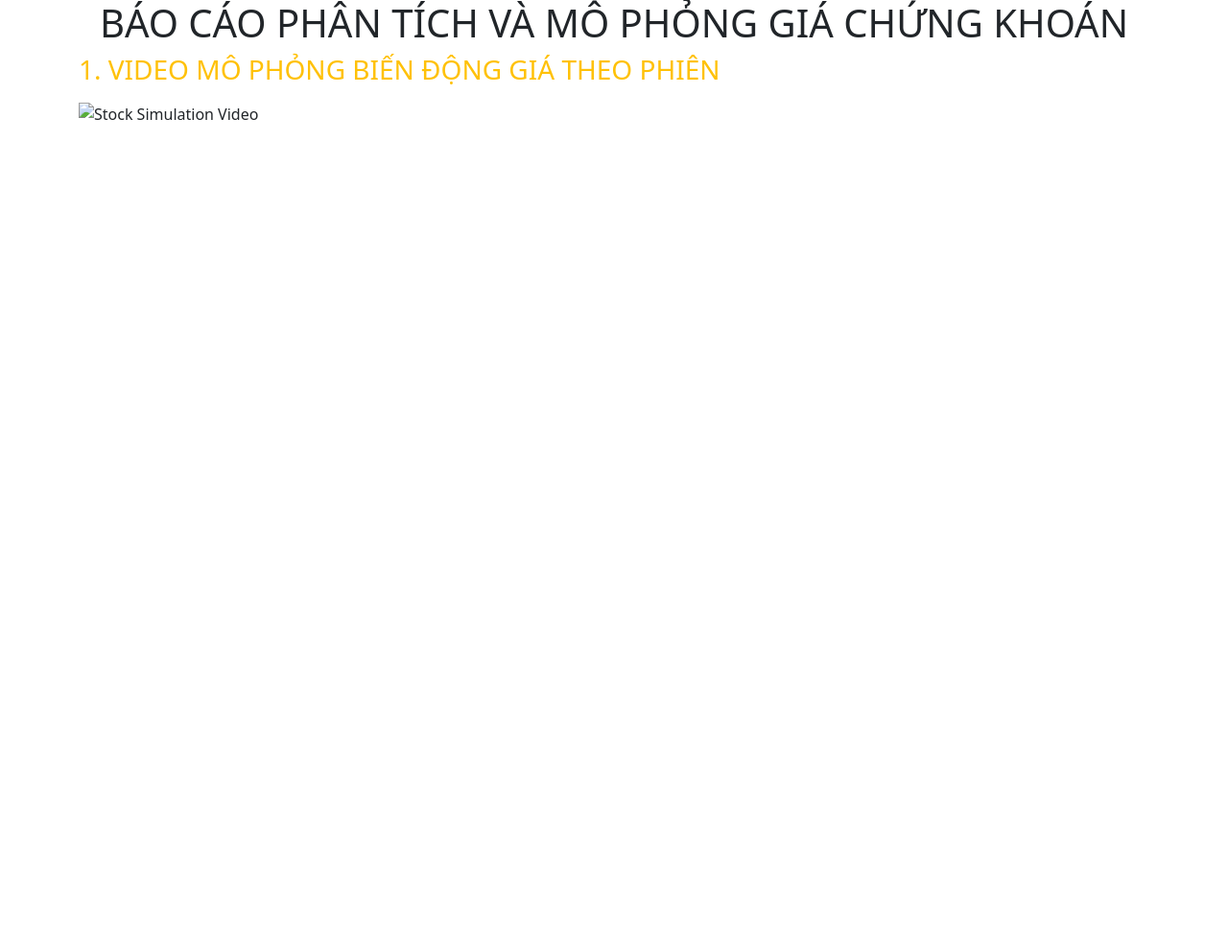
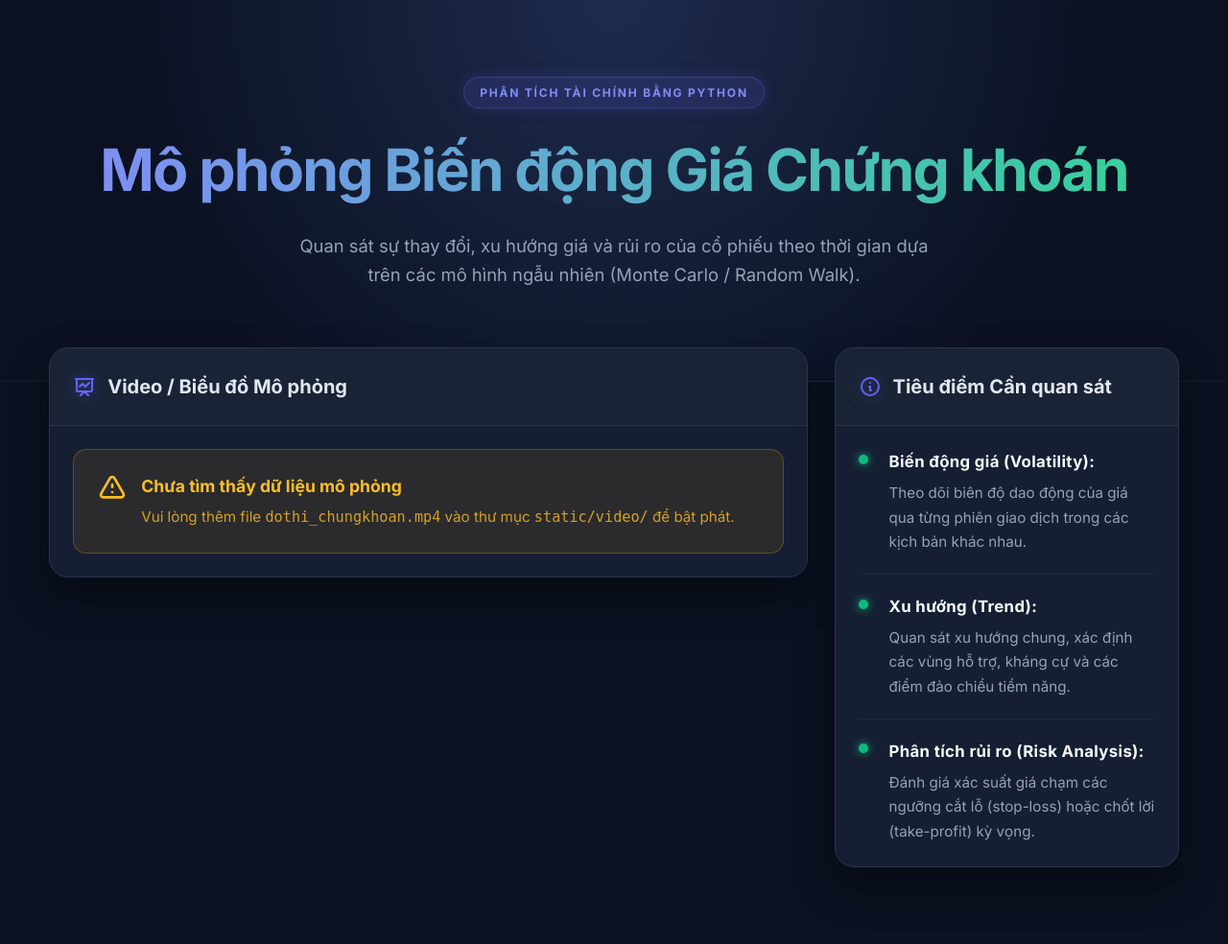
Before and after one commit to phucdu-pnj/gkipython, a FastAPI app: template templates/index.html in a window 1280 px wide. Shown: the whole page at 96% size. Before the commit the page ends 125 px from the top, so only its background shows below. Run offline with FastAPI, Linux system fonts and the light colour scheme; the template is opened without the code that fills it, so the values that code supplies are empty.

Commit message:
Update index.html

```diff
--- a/templates/index.html
+++ b/templates/index.html
@@ -1,28 +1,93 @@
 <!DOCTYPE html>
 <html lang="vi">
-    <head>
-        <meta charset="UTF-8">
-        <title>Báo Cáo Phân Tích & Mô Phỏng Chứng Khoán</title>
-        <link rel="stylesheet" href="https://cdn.jsdelivr.net/npm/bootstrap@5.3.0/dist/css/bootstrap.min.css">
-        <link ref="stylesheet" href="{{ url_for('static', filename='css/style.css')}}">
-    </head>
-    <body>
-        <div class="container">
-            <h1 class="text-center header-title">BÁO CÁO PHÂN TÍCH VÀ MÔ PHỎNG GIÁ CHỨNG KHOÁN</h1>
+<head>
+    <meta charset="utf-8">
+    <meta name="viewport" content="width=device-width, initial-scale=1">
+    <meta name="description" content="Mô phỏng biến động giá của một mã chứng khoán bằng Python">
+    <title>Mô phỏng Giá Chứng Khoán</title>
 
-            <!--1. VIDEO ANIMATION-->
-            <div class="card-custom">
-                <h3 class="text-warning mb-3">1. VIDEO MÔ PHỎNG BIẾN ĐỘNG GIÁ THEO PHIÊN</h3>
-                <div class="video-box">
-                    <img src="{{ data.video_url }}" alt="Stock Simulation Video">
+    <!-- Gợi ý: Thêm font chữ hiện đại (như Inter) để UI đẹp hơn -->
+    <link href="https://fonts.googleapis.com/css2?family=Inter:wght@400;500;700&display=swap" rel="stylesheet">
+    <link rel="stylesheet" href="{{ url_for('static', path='/css/style.css') }}">
+</head>
+<body>
+    <!-- Khu vực Header (Hero) -->
+    <header class="hero">
+        <div class="container text-center">
+            <span class="eyebrow tag">PHÂN TÍCH TÀI CHÍNH BẰNG PYTHON</span>
+            <h1>Mô phỏng Biến động Giá Chứng khoán</h1>
+            <p class="subtitle">Quan sát sự thay đổi, xu hướng giá và rủi ro của cổ phiếu theo thời gian dựa trên các mô hình ngẫu nhiên (Monte Carlo / Random Walk).</p>
+        </div>
+    </header>
+
+    <!-- Khu vực Nội dung chính -->
+    <main class="container grid layout-2-cols">
+
+        <!-- Cột 1: Video mô phỏng biểu đồ -->
+        <section class="card video-card shadow-sm" aria-labelledby="video-title">
+            <header class="card-header">
+                <h2 id="video-title" class="flex-align-center">
+                    <!-- Icon Biểu đồ -->
+                    <svg width="24" height="24" fill="none" stroke="currentColor" viewBox="0 0 24 24" aria-hidden="true">
+                        <path stroke-linecap="round" stroke-linejoin="round" stroke-width="2" d="M7 12l3-3 3 3 4-4M8 21l4-4 4 4M3 4h18M4 4h16v12a1 1 0 01-1 1H5a1 1 0 01-1-1V4z"></path>
+                    </svg>
+                    Video / Biểu đồ Mô phỏng
+                </h2>
+            </header>
+
+            <div class="card-body">
+                {% if video_available %}
+                <div class="video-wrapper">
+                    <video controls playsinline preload="metadata" aria-label="Video mô phỏng biến động giá cổ phiếu">
+                        <source src="{{ url_for('static', path='/video/dothi_chungkhoan.mp4') }}" type="video/mp4">
+                        Trình duyệt của bạn không hỗ trợ video HTML5. Vui lòng nâng cấp trình duyệt.
+                    </video>
                 </div>
-                <div class="mt-3 text-center">
-                    <span class="badge badge-ceil p-2">Gia Tran</span>
-                    <span class="badge badge-floor p-2">Gia San</span>
-                    <span class="badge badge-ref p-2">Tham Chieu</span>
-                    <span class="badge badge-up p-2">Xanh (tang)</span>
-                    <span class="badge badge-down p-2">Do (Giam)</span>
+                {% else %}
+                <!-- Giao diện khi thiếu video được làm đẹp hơn -->
+                <div class="video-missing alert alert-warning" role="alert">
+                    <svg width="32" height="32" fill="none" stroke="currentColor" viewBox="0 0 24 24" aria-hidden="true">
+                        <path stroke-linecap="round" stroke-linejoin="round" stroke-width="2" d="M12 9v2m0 4h.01m-6.938 4h13.856c1.54 0 2.502-1.667 1.732-3L13.732 4c-.77-1.333-2.694-1.333-3.464 0L3.34 16c-.77 1.333.192 3 1.732 3z"></path>
+                    </svg>
+                    <div class="alert-content">
+                        <strong>Chưa tìm thấy dữ liệu mô phỏng</strong>
+                        <p>Vui lòng thêm file <code>dothi_chungkhoan.mp4</code> vào thư mục <code>static/video/</code> để bật phát.</p>
+                    </div>
                 </div>
+                {% endif %}
             </div>
-    </body>
+        </section>
+
+        <!-- Cột 2: Hướng dẫn quan sát (Phân tích) -->
+        <aside class="card instruction-card shadow-sm" aria-labelledby="observation-title">
+            <header class="card-header">
+                <h2 id="observation-title" class="flex-align-center">
+                    <!-- Icon Focus -->
+                    <svg width="24" height="24" fill="none" stroke="currentColor" viewBox="0 0 24 24" aria-hidden="true">
+                        <path stroke-linecap="round" stroke-linejoin="round" stroke-width="2" d="M13 16h-1v-4h-1m1-4h.01M21 12a9 9 0 11-18 0 9 9 0 0118 0z"></path>
+                    </svg>
+                    Tiêu điểm Cần quan sát
+                </h2>
+            </header>
+
+            <div class="card-body">
+                <ul class="observation-list custom-list">
+                    <li>
+                        <strong>Biến động giá (Volatility):</strong>
+                        <span>Theo dõi biên độ dao động của giá qua từng phiên giao dịch trong các kịch bản khác nhau.</span>
+                    </li>
+                    <li>
+                        <strong>Xu hướng (Trend):</strong>
+                        <span>Quan sát xu hướng chung, xác định các vùng hỗ trợ, kháng cự và các điểm đảo chiều tiềm năng.</span>
+                    </li>
+                    <li>
+                        <strong>Phân tích rủi ro (Risk Analysis):</strong>
+                        <span>Đánh giá xác suất giá chạm các ngưỡng cắt lỗ (stop-loss) hoặc chốt lời (take-profit) kỳ vọng.</span>
+                    </li>
+                </ul>
+            </div>
+        </aside>
+
+    </main>
+</body>
 </html>
```
